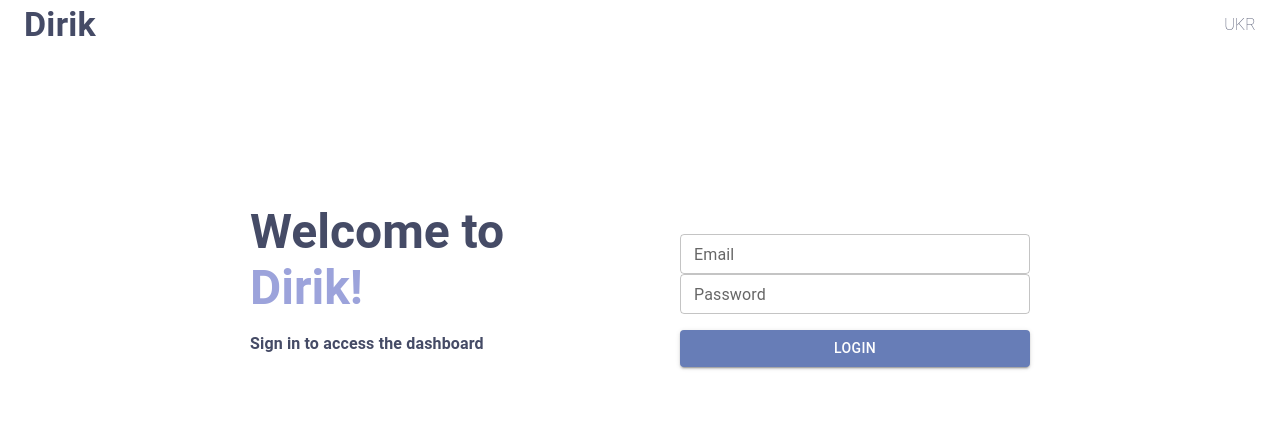
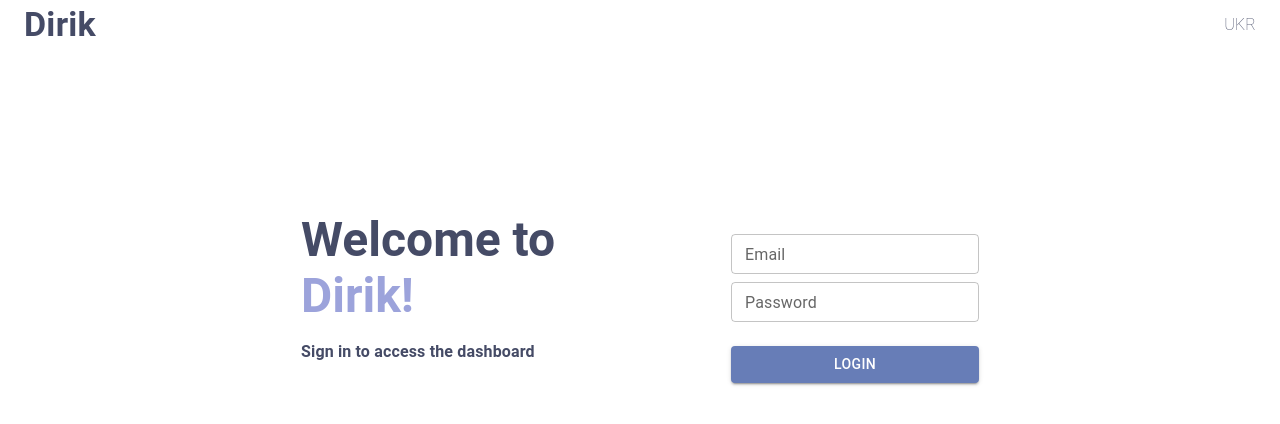
Before and after one commit to proxrustes/dirik, a Next.js app: page /login in a window 1280 px wide. Shown: the top 424 px of the page. Built offline with nearby package versions, Linux system fonts and the light colour scheme.

Commit message:
code cleanup

```diff
--- a/components/LoginBox.tsx
+++ b/components/LoginBox.tsx
@@ -36,12 +36,9 @@ export function LoginBox() {
     return (
         <Box component="form" action={formAction} noValidate sx={{ mt: 5 }}>
             <Stack gap={1} justifyContent="center" >
-                <FormControl size="small" sx={{ width: { xl: 400, md: 350 } }}>
-
                     <TextField size="small" name="email" value={form.email} onChange={e => dispatch({ type: FormActionType.SET_EMAIL, payload: e.target.value })} id="email-input" label="Email" variant="outlined" ></TextField>
                     <TextField size="small"  name="password"value={form.password} onChange={e => dispatch({ type: FormActionType.SET_PASSWORD, payload: e.target.value })} id="password-input" label="Password" variant="outlined"></TextField>
                     <Button type="submit" variant="contained" sx={{ mt: 2 }}>LOGIN</Button>
-                </FormControl>
             </Stack></Box>
     )
 
--- a/components/general/UserBox.tsx
+++ b/components/general/UserBox.tsx
@@ -7,8 +7,6 @@ import { TokenUser } from "@/definitions/types/Token";
 type Page = "currentShift" | "cashbox" | "shifts" | "visits" | "locations"
 
 export function UserBox(props: { user: TokenUser, pageType: Page }) {
-    console.log(props)
-
     return (
         <Stack gap={1} sx={{ width: 260, mt: 3, p: "22px", height: "fit-content", borderRadius: 5, borderWidth: 1.5, borderStyle: "solid", borderColor: "primary.dark" }}>
             <Stack alignItems="center" direction="row" gap={1}>
--- a/lib/login.ts
+++ b/lib/login.ts
@@ -9,10 +9,8 @@ import { TokenUser } from "@/definitions/types/Token";
 export async function login(prevState: any, formData: FormData) {
     await delay(100)
     const KEY = process.env.JWT_KEY
-    console.log(formData)
     const password = formData.get("password")?.toString()
     const email = formData.get("email")?.toString()
-    console.log(password, email)
     if (!KEY || password === undefined) {
         return { error: true }
     }
```
Also changed, not shown: 1 other file (tests, documents, lock files or other folders).
